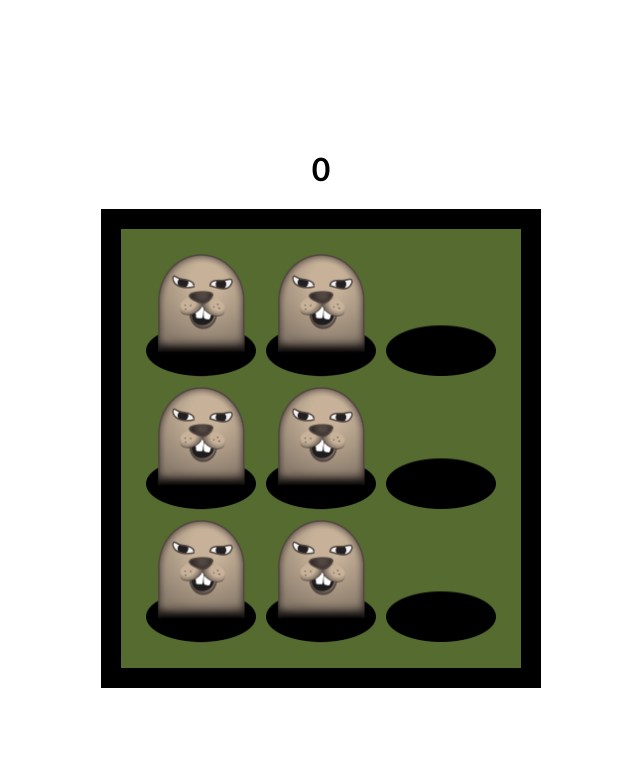
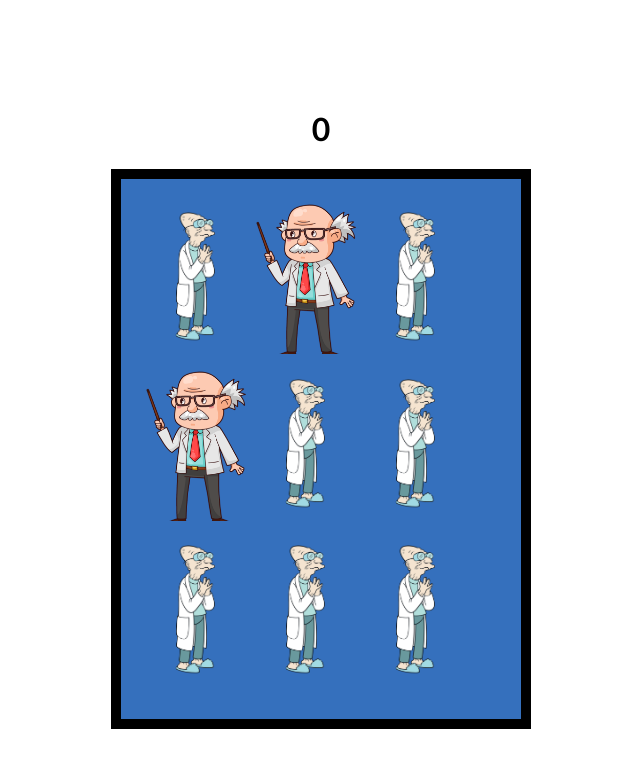
Before and after one commit to gutara11/newGame, a plain HTML site: page index.html in a window 1280 px wide. Shown: the whole page, without its empty margins (327-967 px from the left). Drawn offline with Linux system fonts and the light colour scheme.

Commit message:
Changed to a professor theme
Added logic into javascript to allow multiple professors, changed all the mole theme to professors.

```diff
--- a/index.html
+++ b/index.html
@@ -2,13 +2,13 @@
 <html lang="en">
 <head>
   <meta charset="UTF-8">
-  <title>Whack-a-mole</title>
+  <title>Whack-a-prof</title>
   <link rel="stylesheet" href="style.css"/>
   <script src="index.js" defer></script>
 </head>
 <body>
   <h1 id="score">0</h1>
-  <div id="whack-a-mole">
+  <div id="whack-a-prof">
     <div class="hole"></div>
     <div class="hole"></div>
     <div class="hole"></div>
--- a/index.js
+++ b/index.js
@@ -4,14 +4,18 @@
 const holes = document.getElementsByClassName('hole');
 
 setInterval(function() {
+  let proffess = ['prof','prof2', 'prof3'];
+  let choice = proffess[Math.floor(Math.random()*proffess.length)];
   const randomHoleIndex = Math.floor(Math.random() * holes.length);
-  holes[randomHoleIndex].classList.toggle('mole');
+  holes[randomHoleIndex].classList.toggle(choice);
 }, 300);
 
-const gameArea = document.getElementById('whack-a-mole');
+const gameArea = document.getElementById('whack-a-prof');
 gameArea.addEventListener('click', function(clickEvent) {
-  if (clickEvent.target.matches('.mole')) {
-    clickEvent.target.classList.remove('mole');
+  if (clickEvent.target.matches('.prof')||clickEvent.target.matches('.prof2')||clickEvent.target.matches('.prof3')) {
+    clickEvent.target.classList.remove('prof');
+    clickEvent.target.classList.remove('prof2');
+    clickEvent.target.classList.remove('prof3');
     score++;
     scoreDisplay.innerText = score;
   }
--- a/style.css
+++ b/style.css
@@ -8,23 +8,32 @@
     font-family: 'Gill Sans', 'Gill Sans MT', Calibri, 'Trebuchet MS', sans-serif;
   }
 
-  #whack-a-mole {
-    background-color: darkolivegreen;
-    border: solid 20px #000;
+  #whack-a-prof {
+    background-color: rgb(53, 112, 189);
+    border: solid 10px #000;
     padding: 20px;
     width: 360px;
+    height: 500px;
     display: flex;
     flex-wrap: wrap;
   }
 
   .hole {
     background-image: url("images/hole.png");
-    background-size: contain;
-    width: 110px;
+    background-size: 100%, 100%;
+    width: 100px;
     height: 123px;
     margin: 5px;
   }
 
-  .mole {
-    background-image: url("images/mole.png");
+  .prof {
+    background-image: url(images/prof.png);
   }
+  .prof2 {
+    background-image: url(images/prof2.png);
+    height: 150px;
+  }
+  .prof3 {
+    background-image: url(images/prof3.png);
+    height: 150px;
+  }
```
Also changed, not shown: images/prof.png (added), images/prof2.png (added), images/prof3.png (added).
